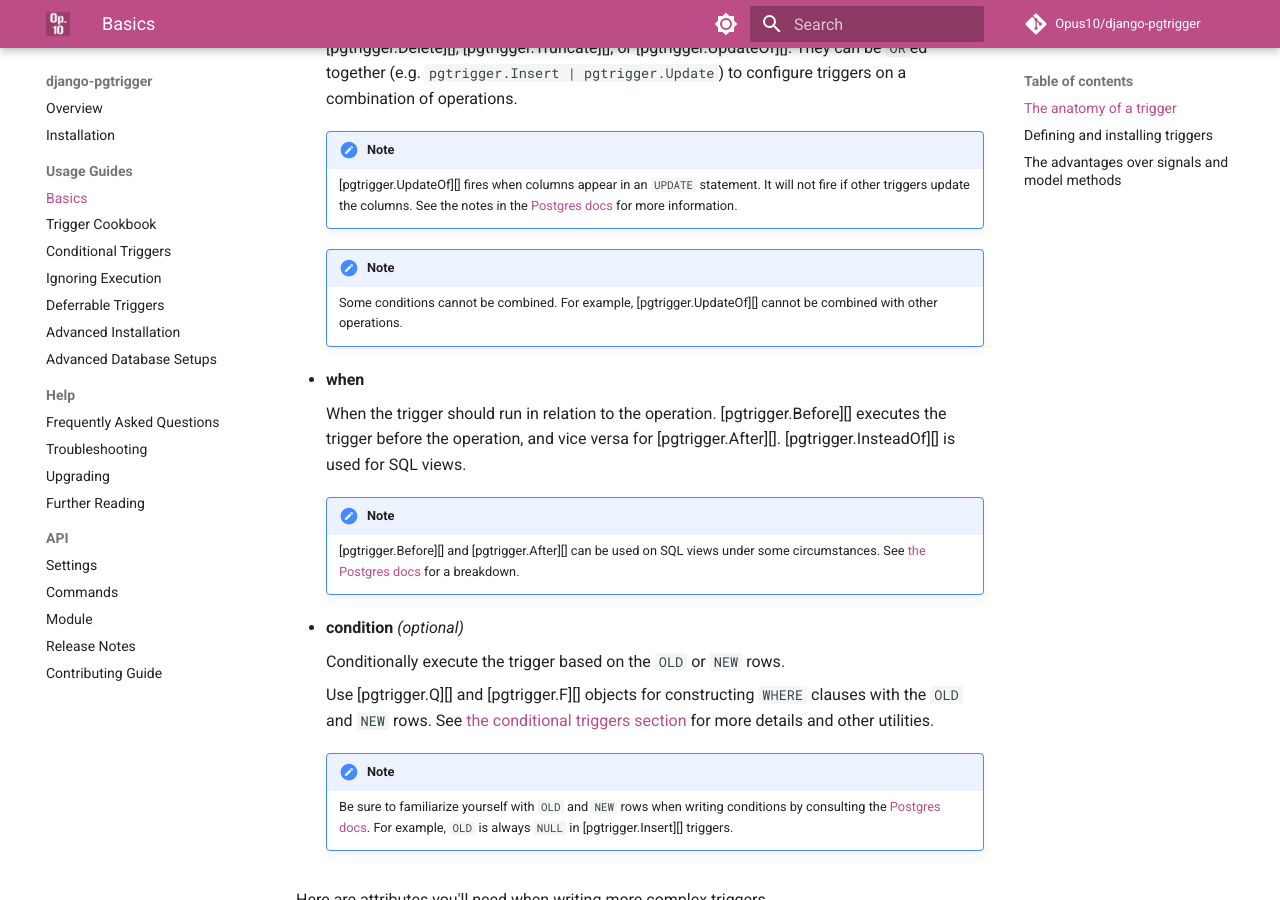
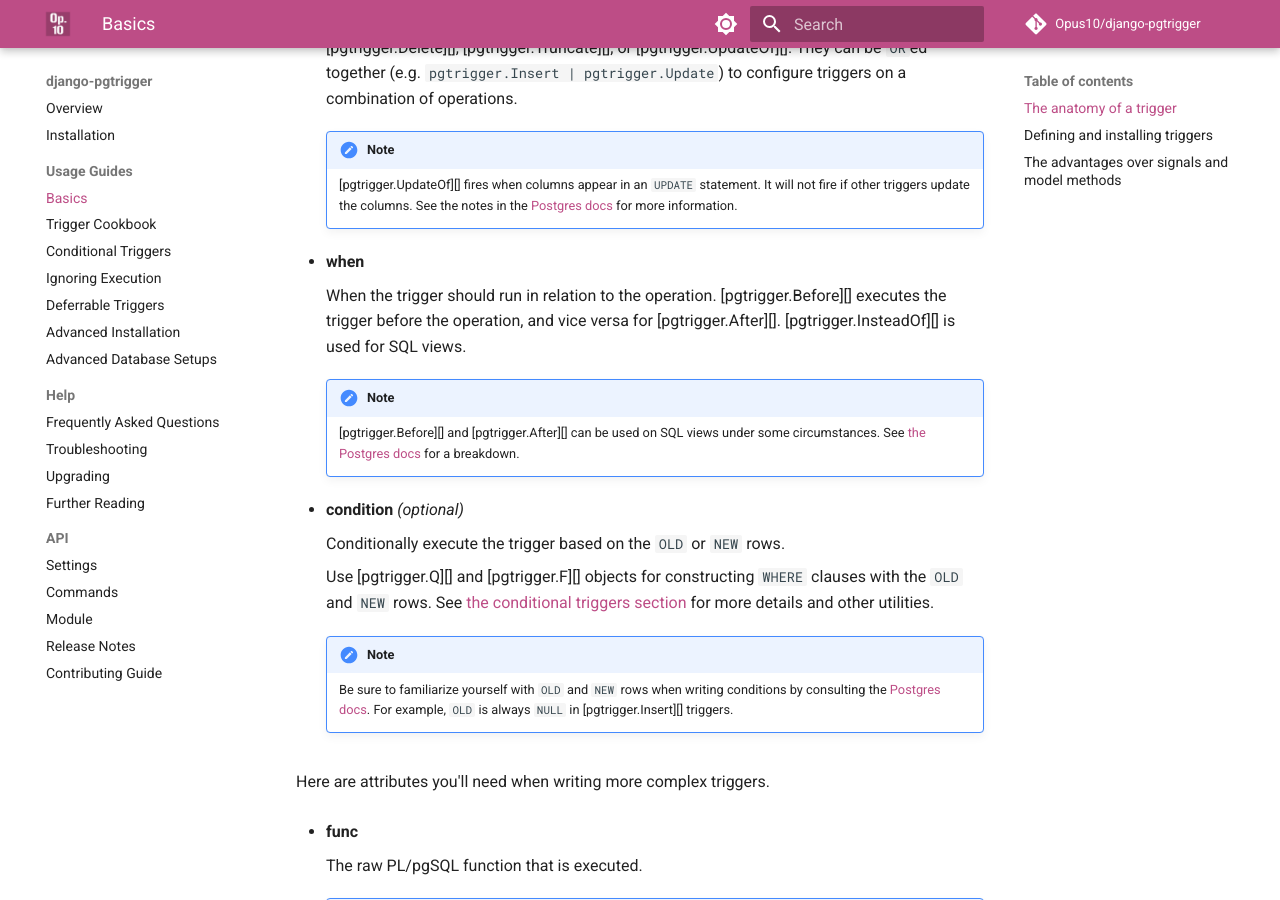
Before and after one commit to Opus10/django-pgtrigger, an MkDocs documentation site: the page built from docs/basics.md, in a window 1280 px wide and 900 px high, scrolled down 556 px. Built offline with MkDocs 1.6.1 and Material for MkDocs 9.7.7, drawn with Linux system fonts in a browser that asks for light colours; comment, search, counter and statistics services are not loaded.

Commit message:
docs: Remove incorrect warning on combining pgtrigger.UpdateOf (#192)

```diff
--- a/docs/basics.md
+++ b/docs/basics.md
@@ -18,10 +18,6 @@ The [pgtrigger.Trigger][] object is the base class for all triggers in `django-p
     !!! note
 
         [pgtrigger.UpdateOf][] fires when columns appear in an `UPDATE` statement. It will not fire if other triggers update the columns. See the notes in the [Postgres docs](https://www.postgresql.org/docs/12/sql-createtrigger.html) for more information.
-
-    !!! note
-
-        Some conditions cannot be combined. For example, [pgtrigger.UpdateOf][] cannot be combined with other operations.
 
 * **when**
 
```
